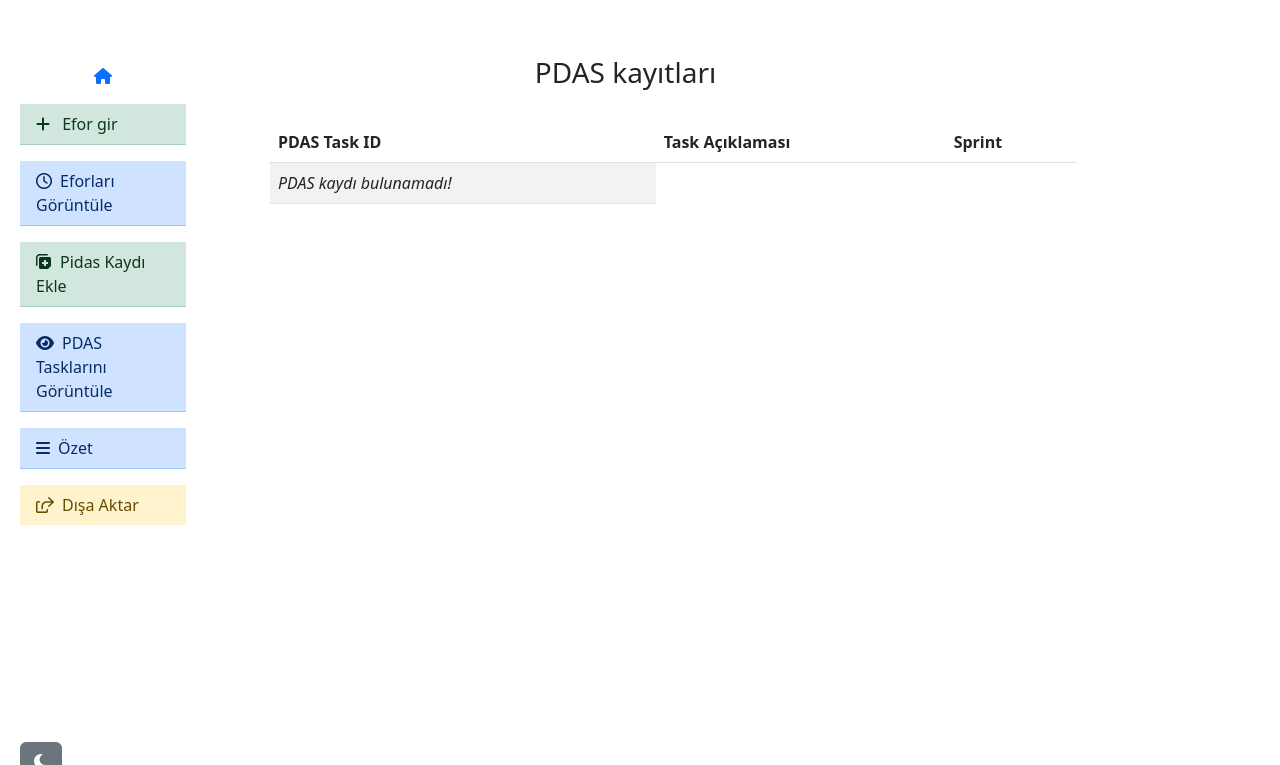
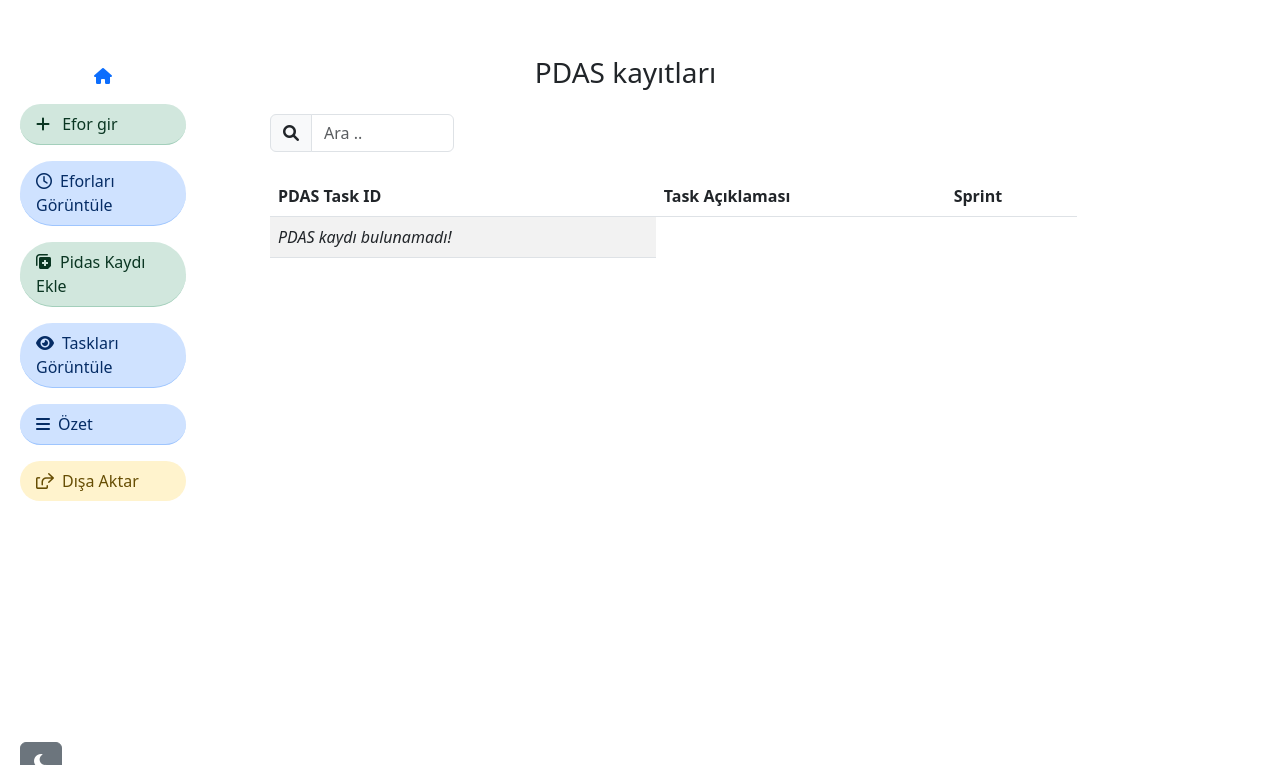
Before and after one commit to visualizeMath/Daily-Effort-Log, a Flask app: page /show_pdas_items in a window 1280 px wide. Shown: the top 765 px of the page. Run offline with Flask 3, Linux system fonts and the light colour scheme; data that the repository does not hold is empty; some libraries are stand-ins or nearby versions.

Commit message:
Search for tasks functionality added

```diff
--- a/app.py
+++ b/app.py
@@ -43,7 +43,10 @@ init_db()
 
 @app.route('/')
 def index():
-    return render_template('index.html')
+    word2practice=getword2practice()
+    # print('Cagrildi:'+str(word2practice[0][0]))
+    # print('Cagrildi:'+str(word2practice[0][1]))
+    return render_template('index.html',word2practice=word2practice)
 
 @app.route('/enter_log')
 def enter_log():
@@ -400,7 +403,7 @@ def getword2practice():
     cursor.execute(f'SELECT word_en,word_tr from dictionary where id={x}')
 
     selected_word=cursor.fetchall()
-
+    conn.close()
     return selected_word
 if __name__ == '__main__':
     # insert_vocab('templates/words.txt')
--- a/templates/base.html
+++ b/templates/base.html
@@ -72,30 +72,30 @@
 
     <div class="container mt-5 ms-2">
         <div class="row">
-            <div class="col-2">
+            <div class="col-2 rounded">
                  <!-- Example of a Font Awesome icon -->
                 <div class="mt-2 mb-2"></div>
-                <div class="list-group list-group-flush">
+                <div class="list-group list-group-flush rounded">
                     <div class="container d-flex justify-content-center">
                         <a href="{{ url_for('index') }}" class="mt-2 mb-2"><i class="fas fa-home"></i></a>
                     </div>
-                    <a href="{{ url_for('enter_log') }}" class="list-group-item list-group-item-success list-group-item-action mt-2 mb-2">
+                    <a href="{{ url_for('enter_log') }}" class="list-group-item list-group-item-success list-group-item-action mt-2 mb-2 rounded-pill">
                         <i class="fa-solid fa-plus me-2"></i> Efor gir</a>
 
-                    <a href="{{ url_for('show_logs') }}" class="list-group-item list-group-item-action list-group-item-primary mt-2 mb-2">
+                    <a href="{{ url_for('show_logs') }}" class="list-group-item list-group-item-action list-group-item-primary mt-2 mb-2 rounded-pill">
                         <i class="fa-regular fa-clock me-2"></i>Eforları Görüntüle
                     </a>
 
-                    <a href="{{ url_for('create_pdas_item')}}" class="list-group-item list-group-item-success list-group-item-action mt-2 mb-2">
+                    <a href="{{ url_for('create_pdas_item')}}" class="list-group-item list-group-item-success list-group-item-action mt-2 mb-2 rounded-pill">
                         <i class="fa-solid fa-notes-medical me-2"></i>Pidas Kaydı Ekle</a>
 
-                    <a href="{{ url_for('show_pdas_items') }}" class="list-group-item list-group-item-action list-group-item-primary mt-2 mb-2">
-                        <i class="fa-solid fa-eye me-2"></i>PDAS Tasklarını Görüntüle</a>
+                    <a href="{{ url_for('show_pdas_items') }}" class="list-group-item list-group-item-action list-group-item-primary mt-2 mb-2 rounded-pill">
+                        <i class="fa-solid fa-eye me-2"></i>Taskları Görüntüle</a>
 
-                    <a href="{{ url_for('summary') }}" class="list-group-item list-group-item-action list-group-item-primary mt-2 mb-2">
+                    <a href="{{ url_for('summary') }}" class="list-group-item list-group-item-action list-group-item-primary mt-2 mb-2 rounded-pill">
                         <i class="fa-solid fa-bars me-2"></i>Özet</a>
 
-                    <a href="{{ url_for('export_to_xl') }}" class="list-group-item list-group-item-action list-group-item-warning mt-2 mb-2"><i class="fa-regular fa-share-from-square me-2"></i>Dışa Aktar</a>
+                    <a href="{{ url_for('export_to_xl') }}" class="list-group-item list-group-item-action list-group-item-warning mt-2 mb-2 rounded-pill"><i class="fa-regular fa-share-from-square me-2"></i>Dışa Aktar</a>
                 </div>
             </div>
             <div class="col-9">
--- a/templates/show_logs.html
+++ b/templates/show_logs.html
@@ -9,7 +9,7 @@
         <span class="input-group-text">
             <i class="fa-solid fa-magnifying-glass"></i>
         </span>
-        <input type="text" class="form-control" id="searchInput" placeholder="Ara .." aria-label="Search">
+        <input type="text" class="form-control" id="searchInput" placeholder="Ara .." aria-label="Search" autocomplete="off">
     </div>
 </div>
 
--- a/templates/show_pdas.html
+++ b/templates/show_pdas.html
@@ -3,6 +3,14 @@
 {% block content %}
 <div class="container d-flex justify-content-center mt-2 mb-3">
     <h3>PDAS kayıtları</h3>
+</div>
+<div class="container col-md-3 mt-2 mb-2 ms-5">
+    <div class="input-group mb-3">
+        <span class="input-group-text">
+            <i class="fa-solid fa-magnifying-glass"></i>
+        </span>
+        <input type="text" class="form-control" id="searchInput" placeholder="Ara .." aria-label="Search" autocomplete="off">
+    </div>
 </div>
 <div class="container d-flex ms-5 mt-4">
     {% if not logs  %}
@@ -42,7 +50,7 @@
             </tr>
         </thead>
 
-    <tbody>
+    <tbody id="pdas_body">
         {% for log in logs %}
         <tr class="satir">
             <!-- <td>{{ log[0] }}</td> -->
@@ -148,6 +156,17 @@
   });
   </script>
 
+ <script>
+    document.getElementById('searchInput').addEventListener('keyup', function() {
+        var searchValue = this.value.toLowerCase();
+        var rows = document.querySelectorAll('#pdas_body tr');
+
+        rows.forEach(function(row) {
+            var text = row.textContent.toLowerCase();
+            row.style.display = text.includes(searchValue) ? '' : 'none';
+        });
+    });
+</script>
 
 <script src="https://stackpath.bootstrapcdn.com/bootstrap/5.3.0/js/bootstrap.bundle.min.js"></script>
 {% endblock %}
```
Also changed, not shown: templates/index.html (+33 -0 lines), templates/summary.html (+19 -13 lines).
